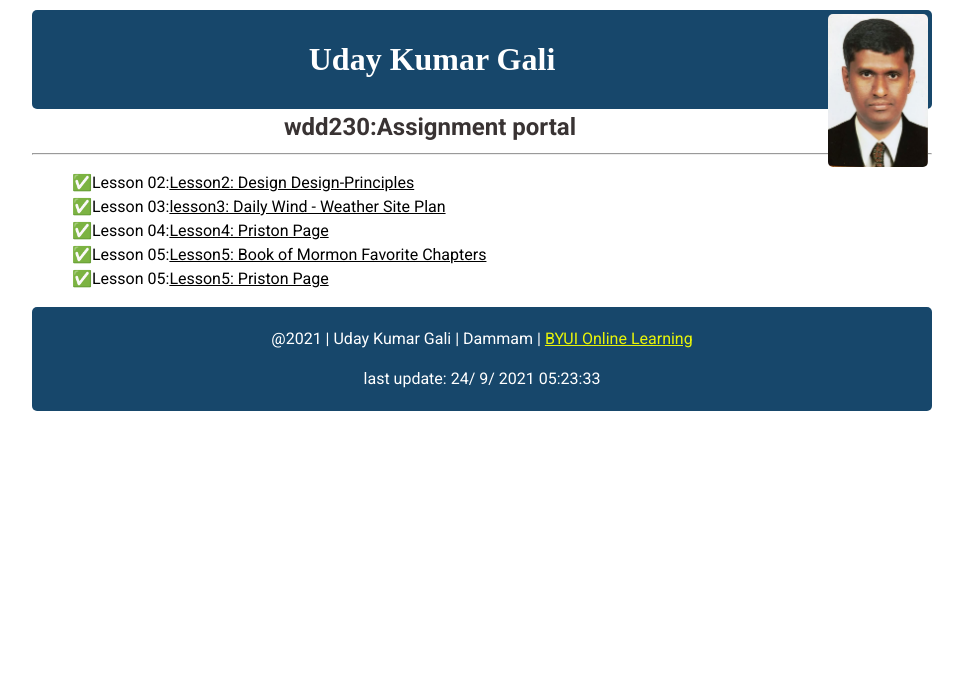
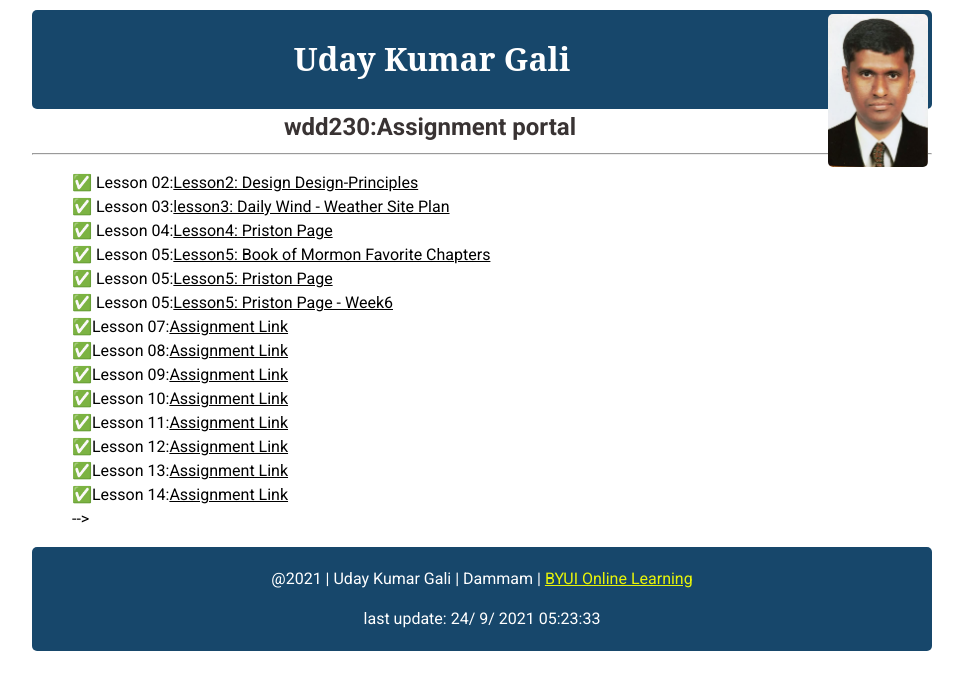
Before and after one commit to ugali/wdd230, a plain HTML site: page index.html in a window 1280 px wide. Shown: the whole page, without its empty margins (158-1121 px from the left). Drawn offline with Linux system fonts and the light colour scheme; a script that the page names is missing.

Commit message:
lesson 6 - priston page update

```diff
--- a/css/small.css
+++ b/css/small.css
@@ -3,8 +3,8 @@
     --clr-primary-400: red;
     --clr-neutral-100: #fff;
     --clr-neutral-900: #000000;
-    --ff-primary: 'Roboto', sans-serif;
-    --ff-accent: 'Playfair Display', serif;
+    --ff-primary: 'Roboto', 'sans-serif';
+    --ff-accent: 'Playfair Display', 'serif';
     --hear-text-color: #ffffff;
     --backg-color: #17476b;
     --contrast-color: rgb(233, 245, 9);
--- a/index.html
+++ b/index.html
@@ -1,37 +1,67 @@
 <!DOCTYPE html>
 <html lang="en">
 	<head>
-    <meta charset="UTF-8">
-    <meta http-equiv="X-UA-Compatible" content="IE=edge">
-    <meta name="viewport" content="width=<device-width>, initial-scale=1.0">
+		<meta charset="UTF-8" />
+		<meta http-equiv="X-UA-Compatible" content="IE=edge" />
+		<meta name="viewport" content="width=<device-width>, initial-scale=1.0" />
 		<title>wdd230 Assignment: Course Portal Home Page</title>
-    <meta name="description" content="Assignment portal for Uday Gali in WDD 230: Web Frontend Development at Brigham Young University - Idaho">
-    <link rel="stylesheet" href="css/normalized.css">
-    <link rel="stylesheet" href="css/small.css">
-    <link rel="stylesheet" href="css/medium.css">
-    <link rel="preconnect" href="https://fonts.googleapis.com">
-    <link rel="preconnect" href="https://fonts.gstatic.com" crossorigin>
-    <link href="https://fonts.googleapis.com/css2?family=Montserrat:wght@400;700;900&family=Roboto:wght@100;400;700;900&display=swap" rel="stylesheet">
+		<meta
+			name="description"
+			content="Assignment portal for Uday Gali in WDD 230: Web Frontend Development at Brigham Young University - Idaho"
+		/>
+		<link rel="stylesheet" href="css/normalized.css" />
+		<link rel="stylesheet" href="css/small.css" />
+		<link rel="stylesheet" href="css/medium.css" />
+		<link rel="preconnect" href="https://fonts.googleapis.com" />
+		<link rel="preconnect" href="https://fonts.gstatic.com" crossorigin />
+		<link
+			href="https://fonts.googleapis.com/css2?family=Montserrat:wght@400;700;900&family=Roboto:wght@100;400;700;900&display=swap"
+			rel="stylesheet"
+		/>
 		<script src="js/script.js" defer></script>
-    <link rel="weathersite icon" href="weathersite-icon.ico">
+		<link rel="weathersite icon" href="weathersite-icon.ico" />
 	</head>
 	<body>
 		<article>
 			<header>
-            <img src="image/udayOfficePic.jpeg" alt="Uday Gali Picture">
+				<img src="image/udayOfficePic.jpeg" alt="Uday Gali Picture" />
 				<h1>Uday Kumar Gali</h1>
 			</header>
 			<main>
 				<h2>wdd230:Assignment portal</h2>
-            <hr>
+				<hr />
 				<section>
 					<ul>
-                    <li>Lesson 02:<a href="Lesson2/design-principles.html" target="_blank">Lesson2: Design Design-Principles</a></li>
-                    <li>Lesson 03:<a href="lesson3/index.html" target="_blank">lesson3: Daily Wind - Weather Site Plan</a></li>
-                    <li>Lesson 04:<a href="lesson4/priston-4.html">Lesson4: Priston Page</a></li>
-                    <li>Lesson 05:<a href="lesson5/bom.html">Lesson5: Book of Mormon Favorite Chapters</a></li>
-                    <li>Lesson 05:<a href="lesson5/priston-5.html">Lesson5: Priston Page</a></li>
-                        <!-- <li>Lesson 06:<a href="#">Assignment Link</a></li>
+						<li>
+							Lesson 02:<a href="Lesson2/design-principles.html" target="_blank"
+								>Lesson2: Design Design-Principles</a
+							>
+						</li>
+						<li>
+							Lesson 03:<a href="lesson3/index.html" target="_blank"
+								>lesson3: Daily Wind - Weather Site Plan</a
+							>
+						</li>
+						<li>
+							Lesson 04:<a href="lesson4/priston-4.html"
+								>Lesson4: Priston Page</a
+							>
+						</li>
+						<li>
+							Lesson 05:<a href="lesson5/bom.html"
+								>Lesson5: Book of Mormon Favorite Chapters</a
+							>
+						</li>
+						<li>
+							Lesson 05:<a href="lesson5/priston-5.html"
+								>Lesson5: Priston Page</a
+							>
+						</li>
+						<li>
+							Lesson 05:<a href="lesson6/priston-5.html"
+								>Lesson5: Priston Page - Week6</a
+							>
+						</li>
                         <li>Lesson 07:<a href="#">Assignment Link</a></li>
                         <li>Lesson 08:<a href="#">Assignment Link</a></li>
                         <li>Lesson 09:<a href="#">Assignment Link</a></li>
@@ -44,9 +74,21 @@
 				</section>
 			</main>
 			<footer>
-            <p>@2021 | Uday Kumar Gali | Dammam | <a href="https://www.byui.edu/online">BYUI Online Learning</a></p>
+				<p>
+					@2021 | Uday Kumar Gali | Dammam |
+					<a href="https://www.byui.edu/online">BYUI Online Learning</a>
+				</p>
 				<p>last update: <span id="update">Date and time</span></p>
 			</footer>
 		</article>
+		<script src="https://ajax.googleapis.com/ajax/libs/webfont/1.6.26/webfont.js"></script>
+		<script>
+			WebFont.load({
+				google: {
+					families: ['Roboto', 'Droid Serif'],
+				},
+			});
+
+		</script>
 	</body>
 </html>
```
Also changed, not shown: lesson6/priston-6.html (added, +64 -0 lines). Lines whose indentation alone changed are shown as unchanged.
